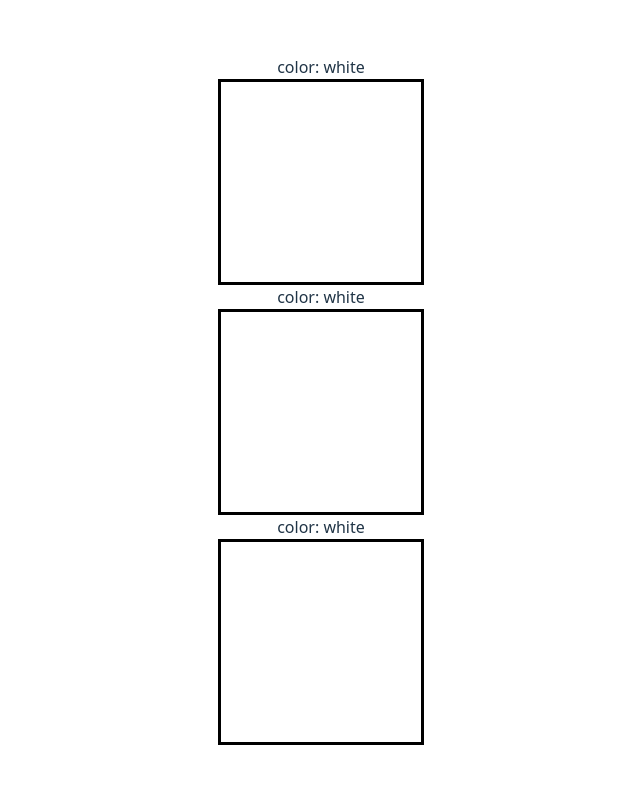
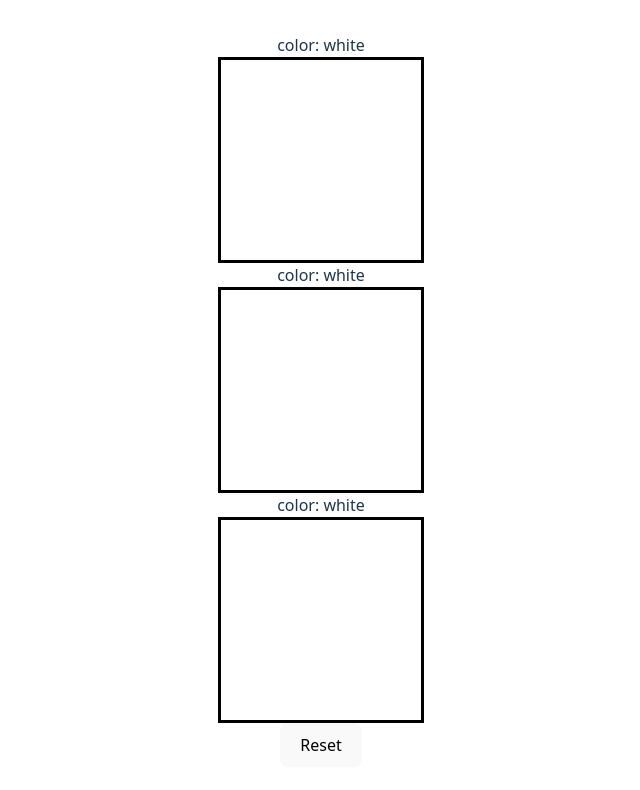
Before and after one commit to annagrnva/React, a React (Vite) app: page / in a window 1280 px wide. Shown: the top 790 px of the page, without its empty margins (319-959 px from the left). Built offline with nearby package versions, Linux system fonts and the light colour scheme.

Commit message:
create reset button

```diff
--- a/src/App.jsx
+++ b/src/App.jsx
@@ -1,6 +1,7 @@
 import { use, useState } from 'react'
 import './App.css'
 import CreateBox from './components/createBox'
+import ResetButton from './components/ResetButton'
 
 export default function App() {
 
@@ -12,7 +13,7 @@ export default function App() {
       <CreateBox />
       <CreateBox />
 
-
+      <ResetButton />
     </>
 
   )
--- /dev/null
+++ b/src/components/ResetButton.jsx
@@ -0,0 +1,14 @@
+import { use, useState } from 'react'
+import '../App.css'
+
+export default function ResetButton() {
+
+    const clickMe = () => {
+
+        console.log('saf')
+    }
+    return (
+        <button onClick={() => clickMe('reset')}>Reset</button>
+
+    )
+}
```
